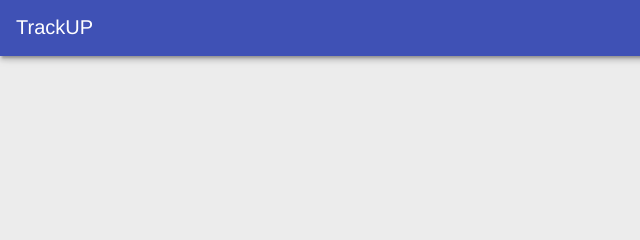
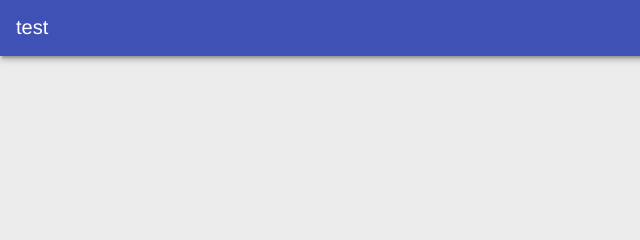
Before and after one commit to sjovall/sjovall.github.io, a plain HTML site: page index.html in a window 1280 px wide. Shown: the top 240 px of the page, 0-640 px from the left. Drawn offline with Linux system fonts and the light colour scheme.

```diff
--- a/index.html
+++ b/index.html
@@ -19,7 +19,7 @@
 <body>
 
   <header class="header">
-    <h1 class="header__title">TrackUP</h1>
+    <h1 class="header__title">test</h1>
     <button id="butRefresh" class="headerButton"></button>
     <button id="butAdd" class="headerButton"></button>
   </header>
```
Also changed, not shown: manifest.json.
